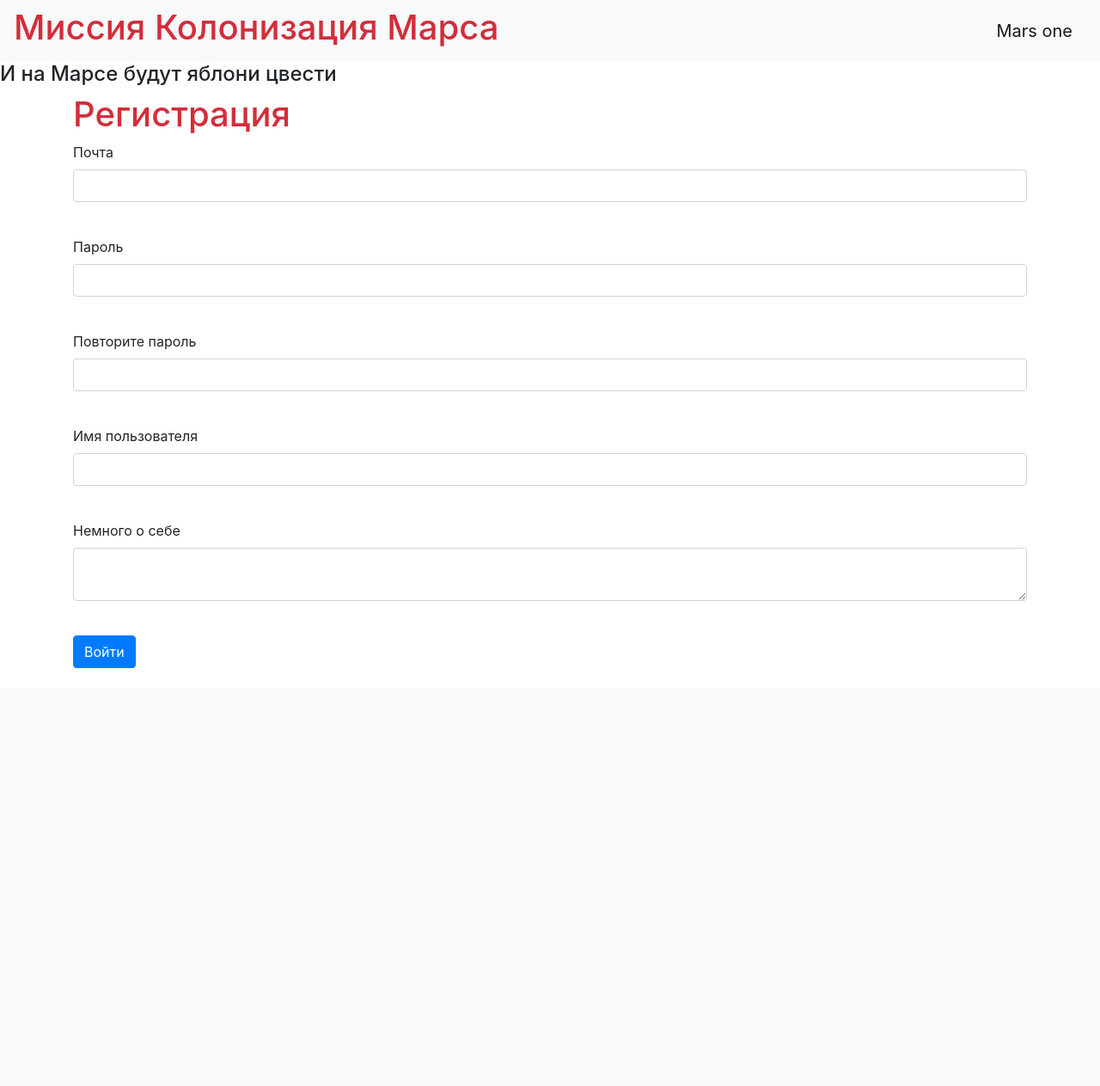
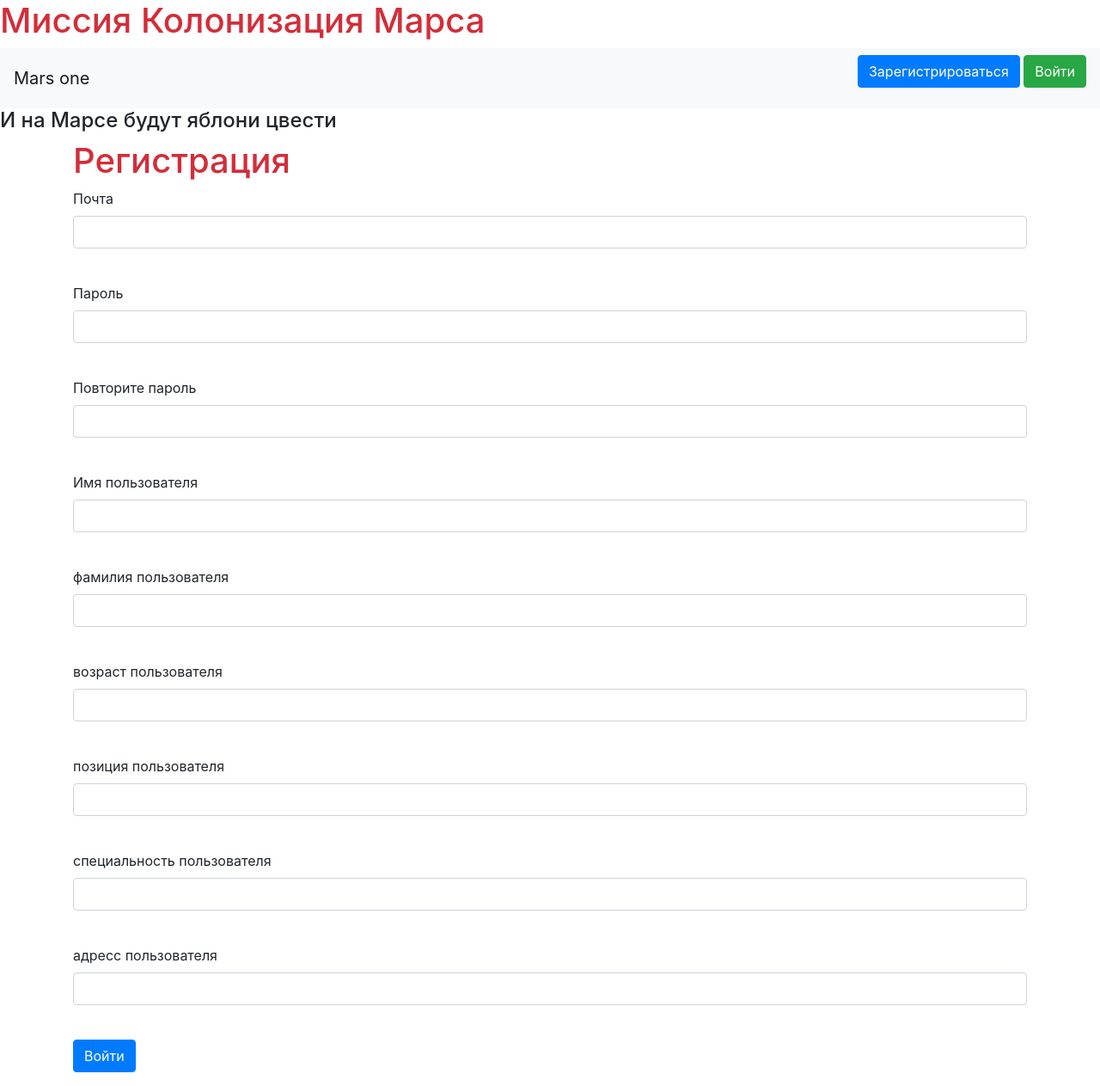
Before and after one commit to Notkefir/flask-Mars, a Flask app: page /register in a window 1280 px wide. Shown: the whole page at 86% size. Before the commit the page ends 777 px from the top, so only its background shows below. Run offline with Flask 2, Linux system fonts and the light colour scheme; some libraries are stand-ins or nearby versions.

Commit message:
registration

```diff
--- a/data/users.py
+++ b/data/users.py
@@ -1,12 +1,13 @@
 import datetime
 import sqlalchemy
 from sqlalchemy import orm
+from flask_login import UserMixin
 from werkzeug.security import generate_password_hash, check_password_hash
 
 from .db_session import SqlAlchemyBase
 
 
-class User(SqlAlchemyBase):
+class User(SqlAlchemyBase, UserMixin):
     __tablename__ = 'users'
 
     id = sqlalchemy.Column(sqlalchemy.Integer,
--- a/forms/user.py
+++ b/forms/user.py
@@ -1,5 +1,5 @@
 from flask_wtf import FlaskForm
-from wtforms import PasswordField, StringField, TextAreaField, SubmitField
+from wtforms import PasswordField, StringField, TextAreaField, SubmitField, IntegerField, BooleanField
 from wtforms.fields import EmailField
 from wtforms.validators import DataRequired
 
@@ -9,5 +9,16 @@ class RegisterForm(FlaskForm):
     password = PasswordField('Пароль', validators=[DataRequired()])
     password_again = PasswordField('Повторите пароль', validators=[DataRequired()])
     name = StringField('Имя пользователя', validators=[DataRequired()])
-    about = TextAreaField("Немного о себе")
+    surname = StringField('фамилия пользователя', validators=[DataRequired()])
+    age = IntegerField('возраст пользователя', validators=[DataRequired()])
+    position = StringField('позиция пользователя', validators=[DataRequired()])
+    speciality = StringField('специальность пользователя', validators=[DataRequired()])
+    address = StringField('адресс пользователя', validators=[DataRequired()])
     submit = SubmitField('Войти')
+
+
+class LoginForm(FlaskForm):
+    email = EmailField('Почта', validators=[DataRequired()])
+    password = PasswordField('Пароль', validators=[DataRequired()])
+    remember_me = BooleanField('Запомнить меня')
+    submit = SubmitField('Войти')
--- a/main.py
+++ b/main.py
@@ -1,25 +1,25 @@
-from flask import Flask, url_for, render_template
+from flask import Flask, url_for, render_template, make_response, request
 from werkzeug.utils import redirect
 
-from forms.loginform import LoginForm
-from forms.user import RegisterForm
+
 from data.news import News
 from data.jobs import Jobs
 from data.users import User
 from data import db_session
 
+from werkzeug.exceptions import abort
+
+from flask_login import LoginManager, login_user, login_required, logout_user, current_user
+
+from forms.user import LoginForm, RegisterForm
+
 app = Flask(__name__)
+app.config['SECRET_KEY'] = 'yandexlyceum_secret_key'
+login_manager = LoginManager()
+login_manager.init_app(app)
 
 
-@app.route("/")
-@app.route("/index")
-def index():
-    db_sess = db_session.create_session()
-    jobs = db_sess.query(Jobs).all()
-    return render_template("index.html", jobs=jobs)
-
-
-@app.route("/register", methods=['GET', 'POST'])
+@app.route('/register', methods=['GET', 'POST'])
 def reqister():
     form = RegisterForm()
     if form.validate_on_submit():
@@ -35,7 +35,12 @@ def reqister():
         user = User(
             name=form.name.data,
             email=form.email.data,
-            about=form.about.data
+            age=form.age.data,
+            surname=form.surname.data,
+            position=form.position.data,
+            speciality=form.speciality.data,
+            address=form.address.data
+
         )
         user.set_password(form.password.data)
         db_sess.add(user)
@@ -44,17 +49,40 @@ def reqister():
     return render_template('register.html', title='Регистрация', form=form)
 
 
+@login_manager.user_loader
+def load_user(user_id):
+    db_sess = db_session.create_session()
+    return db_sess.query(User).get(user_id)
+
+
 @app.route('/login', methods=['GET', 'POST'])
 def login():
     form = LoginForm()
     if form.validate_on_submit():
         db_sess = db_session.create_session()
-        user = db_sess.query(User).filter(User.email == form.username.data).first()
+        user = db_sess.query(User).filter(User.email == form.email.data).first()
         if user and user.check_password(form.password.data):
-            return redirect('/success')
-
+            login_user(user, remember=form.remember_me.data)
+            return redirect("/")
+        return render_template('login.html',
+                               message="Неправильный логин или пароль",
+                               form=form)
     return render_template('login.html', title='Авторизация', form=form)
 
+
+@app.route('/logout')
+@login_required
+def logout():
+    logout_user()
+    return redirect("/")
+
+
+@app.route("/")
+@app.route("/index")
+def index():
+    db_sess = db_session.create_session()
+    jobs = db_sess.query(Jobs).all()
+    return render_template("index.html", jobs=jobs)
 
 @app.route('/success')
 def success():
--- a/templates/base.html
+++ b/templates/base.html
@@ -12,16 +12,23 @@
 </head>
 <body>
 <header>
+    <h1>Миссия Колонизация Марса</h1>
     <nav class="navbar navbar-light bg-light">
-        <h1>Миссия Колонизация Марса</h1>
         <a class="navbar-brand" href="#">Mars one</a>
+        {% if current_user.is_authenticated %}
+            <a class="navbar-brand" href="/logout">{{ current_user.name }}</a>
+        {% else %}
+            <p>
+                <a class="btn btn-primary " href="/register">Зарегистрироваться</a>
+                <a class="btn btn-success" href="/login">Войти</a>
+            </p>
+        {% endif %}
     </nav>
 </header>
 <h4>И на Марсе будут яблони цвести</h4>
 <!-- Begin page content -->
 <main role="main" class="container">
-    {% block content %}
-    {% endblock %}
+    {% block content %}{% endblock %}
 </main>
 </body>
 </html>
--- a/templates/register.html
+++ b/templates/register.html
@@ -41,9 +41,45 @@
         {% endfor %}
     </p>
     <p>
-        {{ form.about.label }}<br>
-        {{ form.about(class="form-control") }}<br>
-        {% for error in form.about.errors %}
+        {{ form.surname.label }}<br>
+        {{ form.surname(class="form-control") }}<br>
+        {% for error in form.surname.errors %}
+            <p class="alert alert-danger" role="alert">
+                {{ error }}
+            </p>
+        {% endfor %}
+    </p>
+    <p>
+        {{ form.age.label }}<br>
+        {{ form.age(class="form-control") }}<br>
+        {% for error in form.age.errors %}
+            <p class="alert alert-danger" role="alert">
+                {{ error }}
+            </p>
+        {% endfor %}
+    </p>
+    <p>
+        {{ form.position.label }}<br>
+        {{ form.position(class="form-control") }}<br>
+        {% for error in form.position.errors %}
+            <p class="alert alert-danger" role="alert">
+                {{ error }}
+            </p>
+        {% endfor %}
+    </p>
+    <p>
+        {{ form.speciality.label }}<br>
+        {{ form.speciality(class="form-control") }}<br>
+        {% for error in form.speciality.errors %}
+            <p class="alert alert-danger" role="alert">
+                {{ error }}
+            </p>
+        {% endfor %}
+    </p>
+    <p>
+        {{ form.address.label }}<br>
+        {{ form.address(class="form-control") }}<br>
+        {% for error in form.address.errors %}
             <p class="alert alert-danger" role="alert">
                 {{ error }}
             </p>
```
Also changed, not shown: forms/loginform.py (deleted, +0 -10 lines), templates/login.html (+5 -4 lines), db/blogs.db (deleted).
